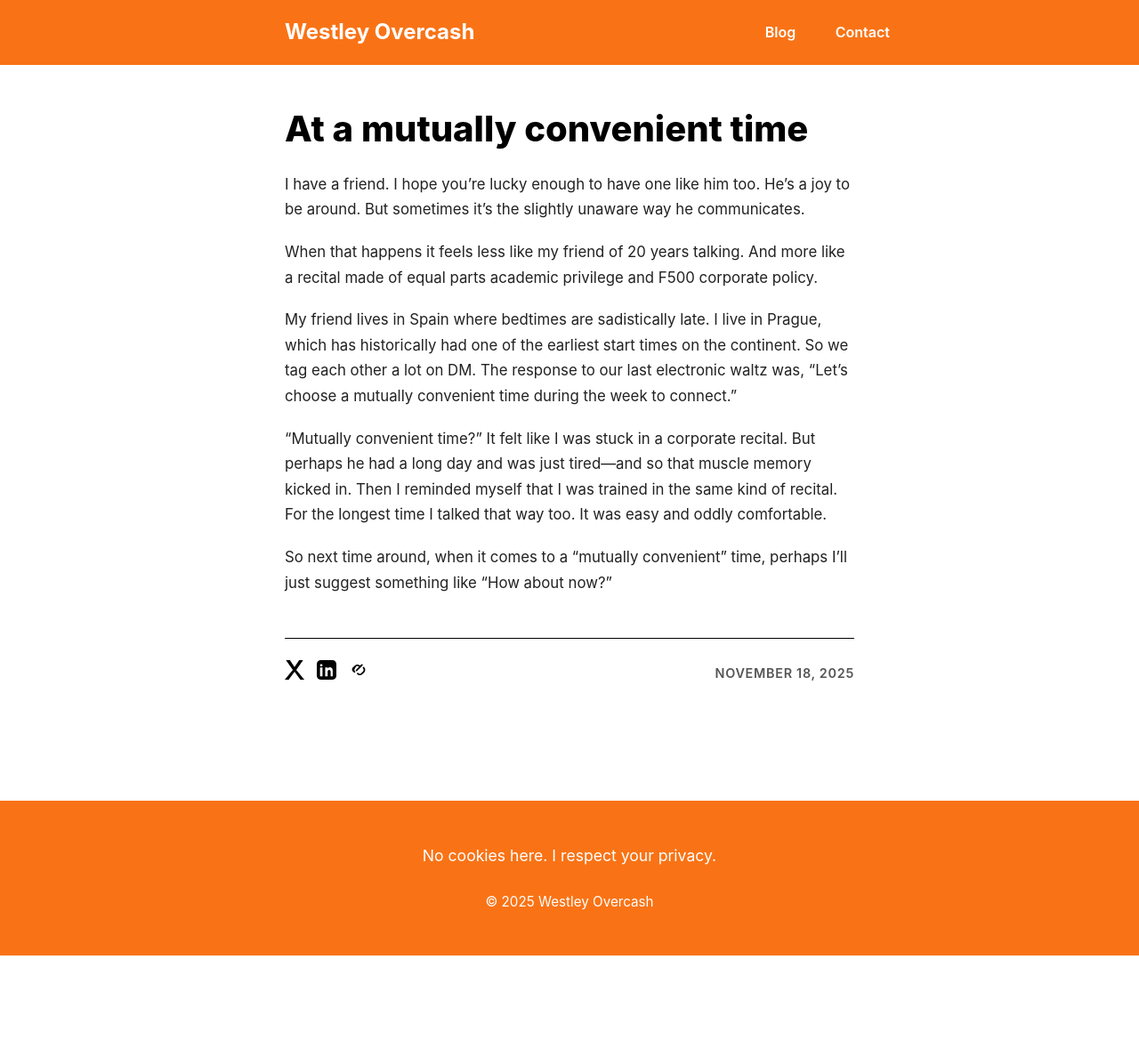
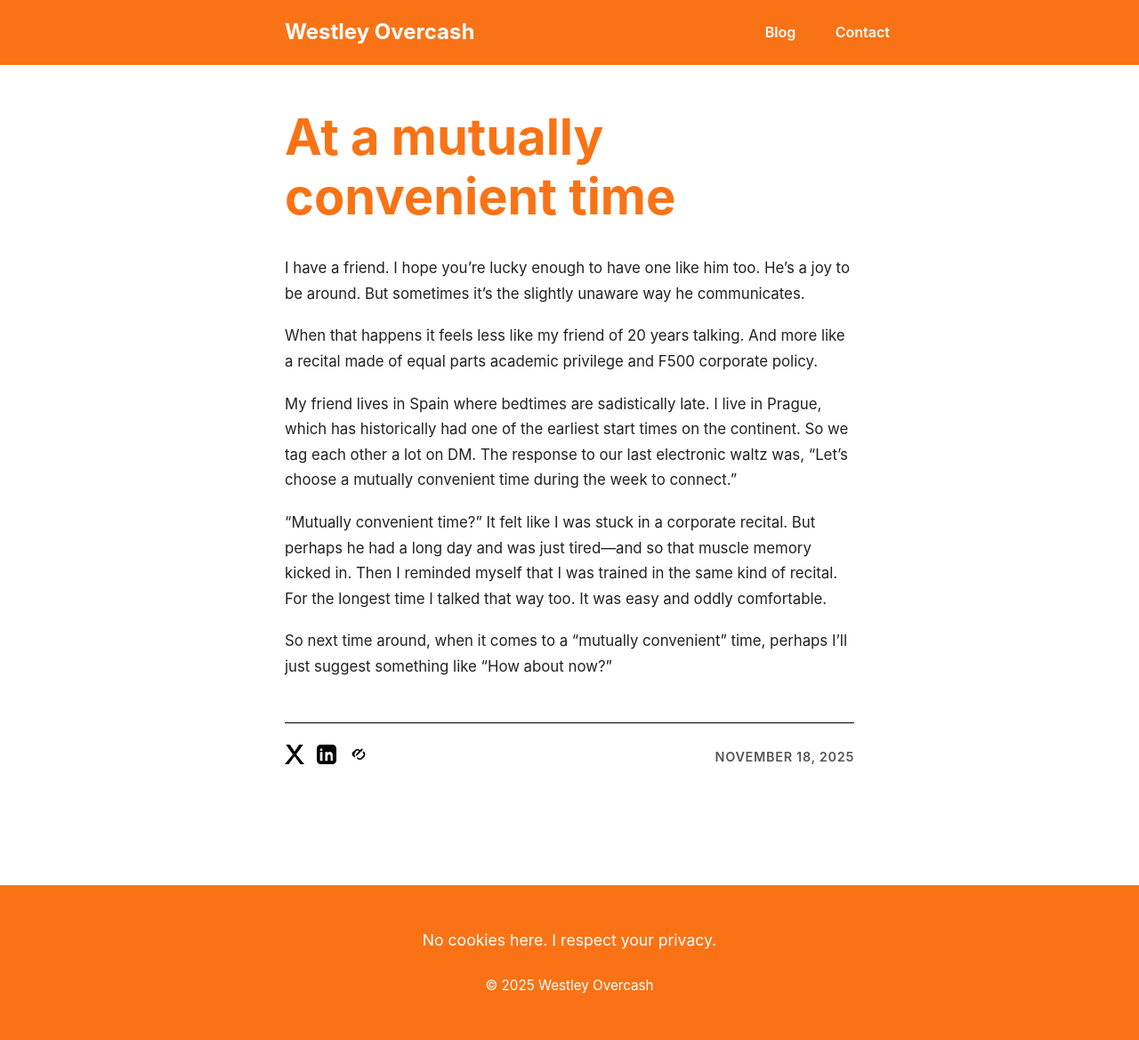
Before and after one commit to westleyovercash/westleyovercash.github.io, a Jekyll site: the page built from _posts/2025-11-18-at-a-mutually-convenient-time.md, in a window 1280 px wide. Shown: the whole page at 89% size. Built offline with Jekyll 4.4.1, drawn with Linux system fonts in a browser that asks for light colours; before the commit the page ends 1074 px from its top, so only the background shows below that.

Commit message:
Update post.html

```diff
--- a/_layouts/post.html
+++ b/_layouts/post.html
@@ -2,7 +2,7 @@
 layout: default
 ---
 <article style="max-width: 800px; margin: 0 auto; padding: 0 40px;">
-  <h1 style="font-size: 2.5rem; margin-bottom: 1.5rem; font-weight: 800; color: #000;">
+  <h1>
     {{ page.title }}
   </h1>
   <div class="post-content" style="font-size: 1.15rem; line-height: 1.8; color: #222;">
```
